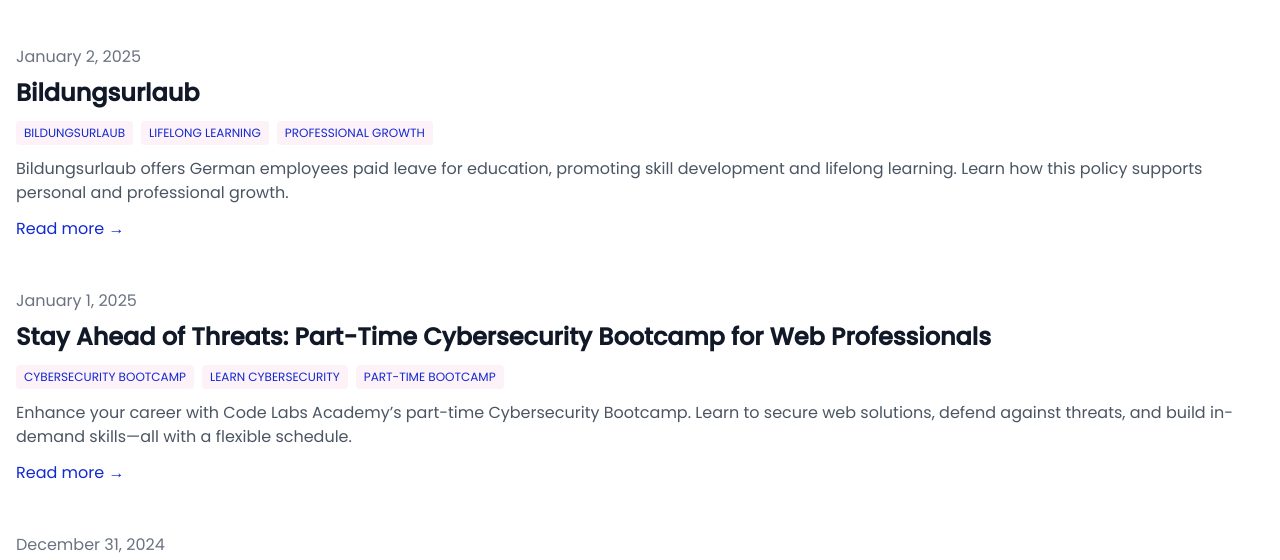
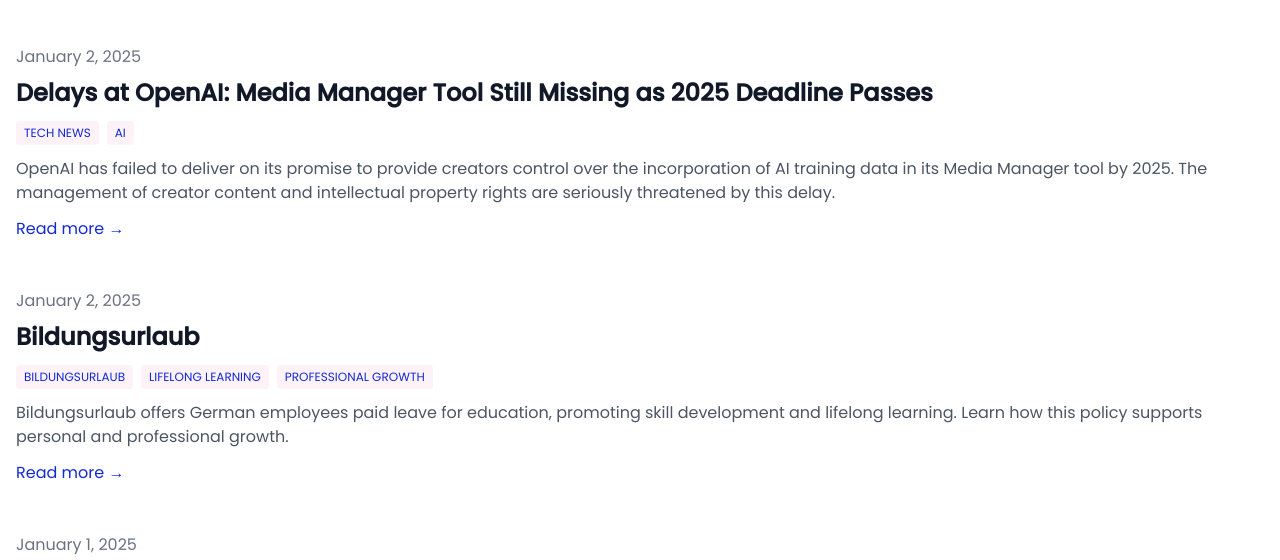
Before and after one commit to codelabsacademy/codelabsacademy.github.io, a plain HTML site: page index.html in a window 1280 px wide. Shown: the part 240-800 px from the top of the page. Drawn offline with nearby package versions, Linux system fonts and the light colour scheme.

Commit message:
Add new article: Delays at OpenAI: Media Manager Tool Still Missing as 2025 Deadline Passes

```diff
--- a/index.html
+++ b/index.html
@@ -107,6 +107,29 @@
       <!-- Blog Posts -->
       <div class="space-y-12">
         <!-- NEW CONTENT -->
+      <article>
+          <time class="text-gray-500 dark:text-gray-400">January 2, 2025</time>
+          <h2 class="text-2xl font-bold mt-2 mb-3">
+            <a
+              href="delays-at-openai-media-manager-tool-still-missing-as-2025-deadline-passes.html"
+              class="hover:text-primary dark:hover:text-turquoise"
+              >Delays at OpenAI: Media Manager Tool Still Missing as 2025 Deadline Passes
+</a
+            >
+          </h2>
+          <div class="flex flex-wrap gap-2 mb-3">
+          <span class="text-xs text-primary bg-pink-50 px-2 py-1 rounded uppercase">Tech News</span><span class="text-xs text-primary bg-pink-50 px-2 py-1 rounded uppercase">ai</span>
+          </div>
+          <p class="text-gray-600 dark:text-gray-400 mb-3">
+            OpenAI has failed to deliver on its promise to provide creators control over the incorporation of AI training data in its Media Manager tool by 2025. The management of creator content and intellectual property rights are seriously threatened by this delay.
+
+          </p>
+          <a
+            href="delays-at-openai-media-manager-tool-still-missing-as-2025-deadline-passes.html"
+            class="text-primary dark:text-blue-400 hover:text-pink-600 dark:hover:text-turquoise"
+            >Read more →</a
+          >
+        </article>
       <article>
           <time class="text-gray-500 dark:text-gray-400">January 2, 2025</time>
           <h2 class="text-2xl font-bold mt-2 mb-3">
```
